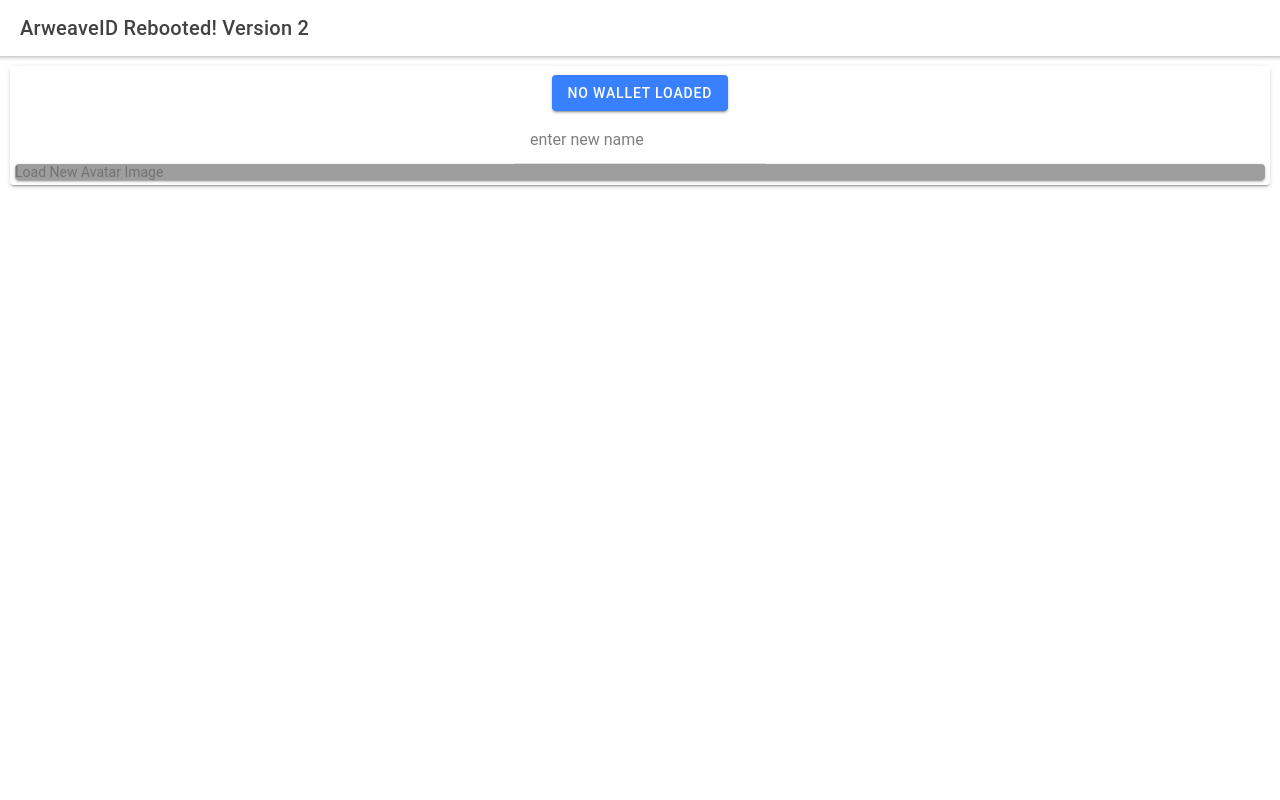
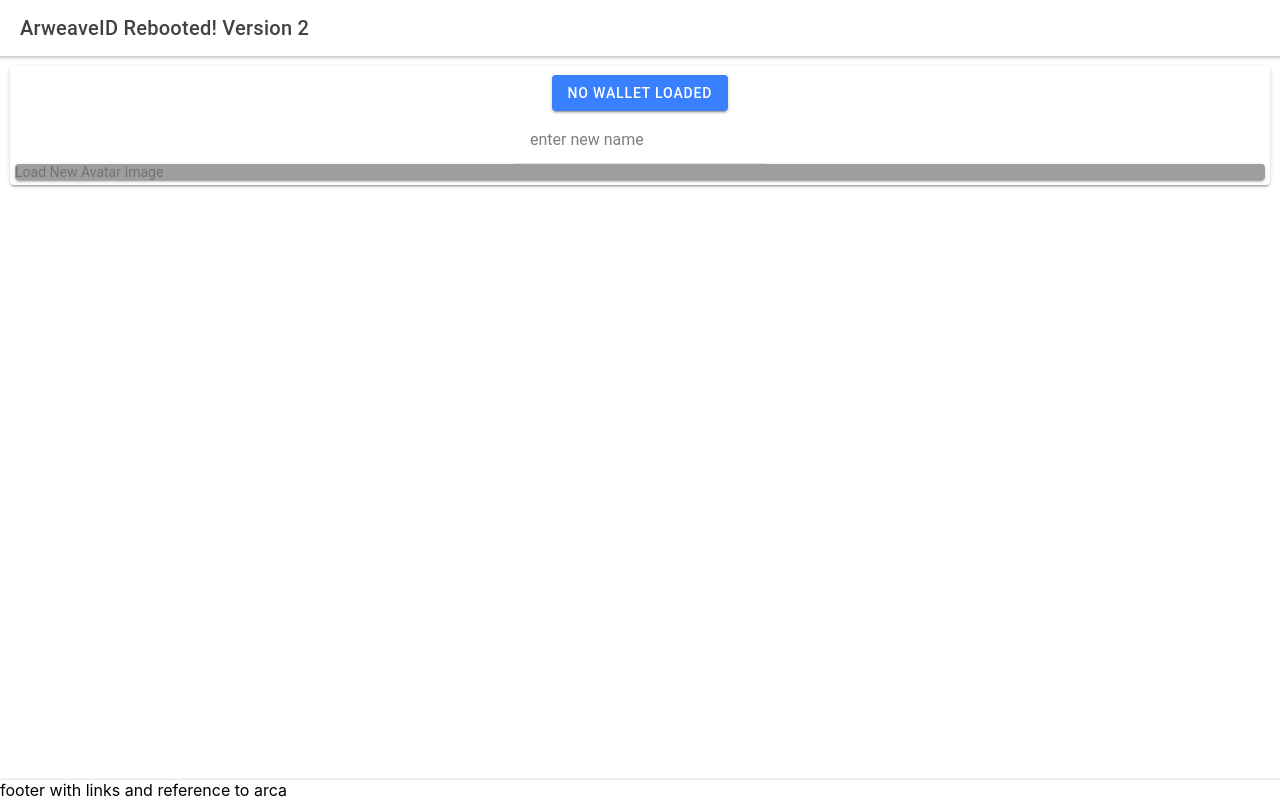
Before and after one commit to ARCA-Arweave/arweave-id-v2-ui, a React (Create React App) app: page / in a window 1280 px wide. Built offline with nearby package versions, Linux system fonts and the light colour scheme; grey boxes are pictures that could not be loaded; what arweave would draw is missing.

Commit message:
footer placeholder

```diff
--- a/src/App.tsx
+++ b/src/App.tsx
@@ -1,5 +1,5 @@
 import React, { useState } from 'react'
-import { IonContent, IonApp, IonHeader, IonTitle, IonToolbar, IonCard, IonButton, IonGrid, IonItem, IonInput } from '@ionic/react'
+import { IonContent, IonApp, IonHeader, IonTitle, IonToolbar, IonCard, IonButton, IonGrid, IonItem, IonInput, IonFooter } from '@ionic/react'
 import '@ionic/react/css/core.css'
 import * as CSS from 'csstype'
 import { ArweaveId } from 'arweave-id'
@@ -46,6 +46,7 @@
           </IonGrid>
         </IonCard>
       </IonContent>
+      <IonFooter>footer with links and reference to arca</IonFooter>
     </IonApp>
   )
 }
```
